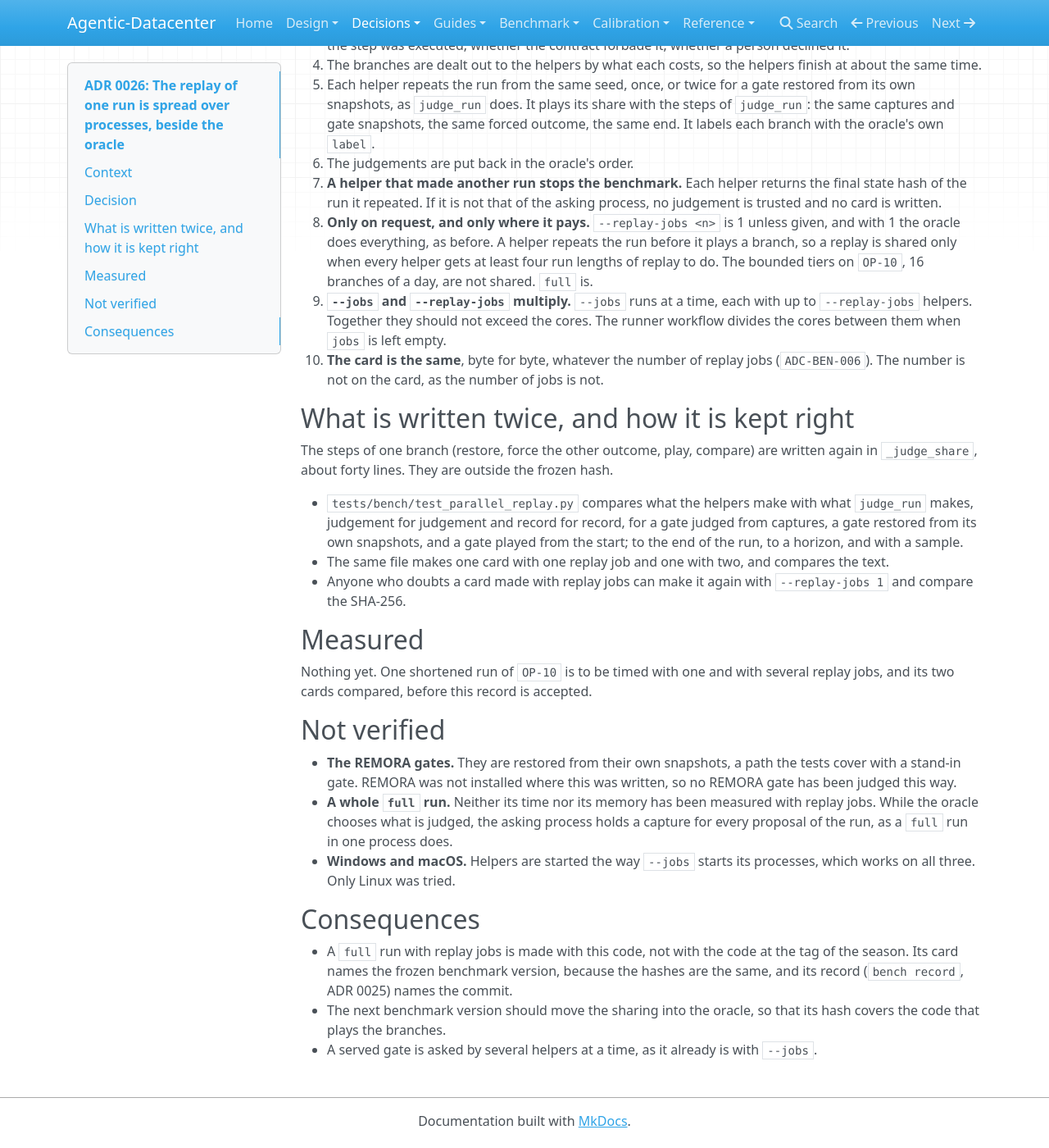
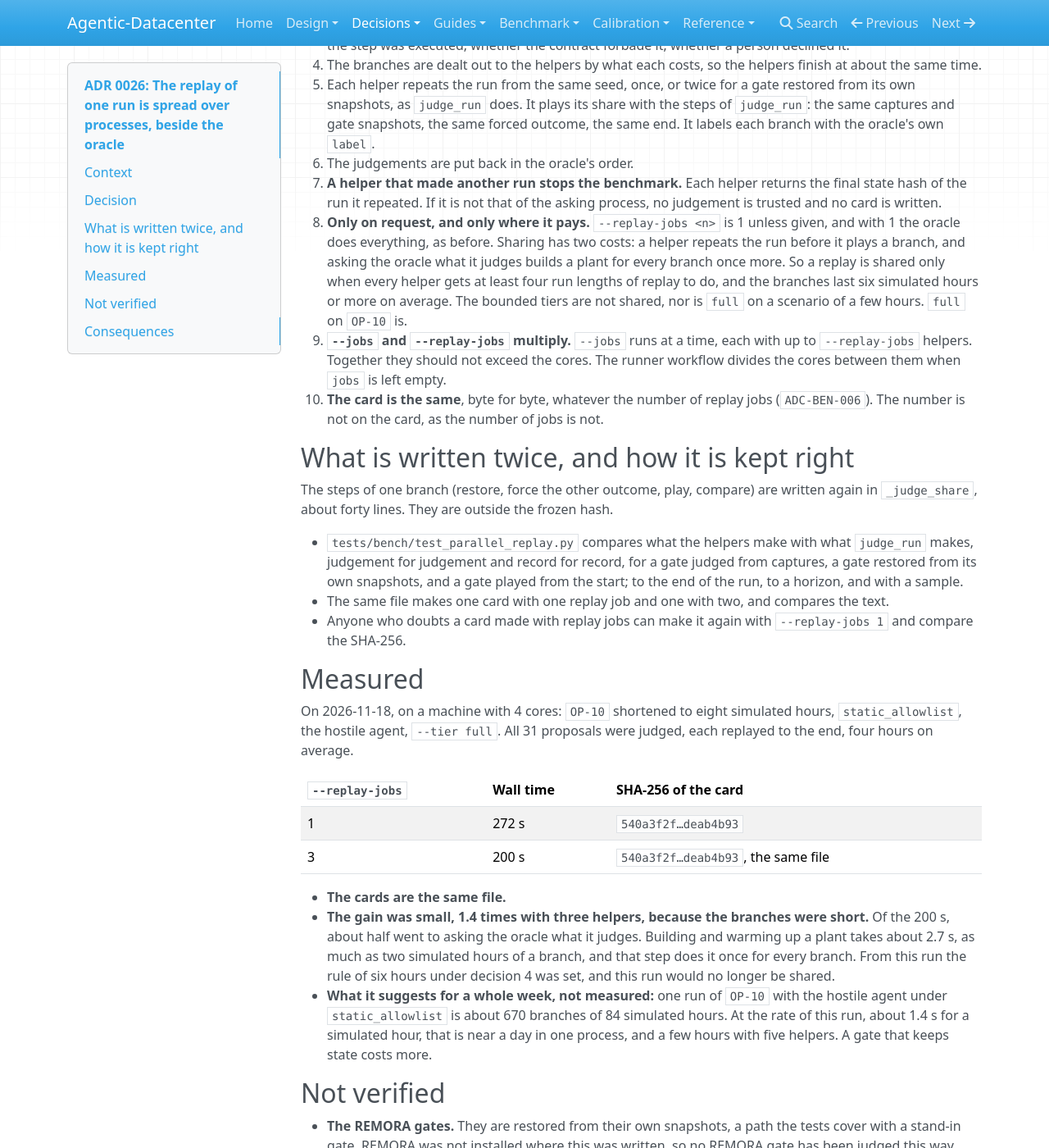
Before and after one commit to agentic-datacenter/agentic-datacenter, an MkDocs documentation site: the page built from docs/design/adr/0026-parallel-replay.md, in a window 1280 px wide and 1400 px high, scrolled down 859 px. Shown: the whole window at 82% size. Built offline with MkDocs 1.6.1, drawn with Linux system fonts in a browser that asks for light colours; nearby versions of some CDN libraries.

Commit message:
Share a replay only when its branches are long, and record the first timing
One shortened run of OP-10 gave the same card with one and with three
replay jobs, and gained little: asking the oracle what it judges builds a
plant for every branch once more. A replay is now shared only when its
branches last six simulated hours or more on average. ADR 0026 has the
figures.

```diff
--- a/docs/design/adr/0026-parallel-replay.md
+++ b/docs/design/adr/0026-parallel-replay.md
@@ -25,7 +25,7 @@ Season 1 is open, and its benchmark version is frozen. The version holds the has
    - Each helper repeats the run from the same seed, once, or twice for a gate restored from its own snapshots, as `judge_run` does. It plays its share with the steps of `judge_run`: the same captures and gate snapshots, the same forced outcome, the same end. It labels each branch with the oracle's own `label`.
    - The judgements are put back in the oracle's order.
 3. **A helper that made another run stops the benchmark.** Each helper returns the final state hash of the run it repeated. If it is not that of the asking process, no judgement is trusted and no card is written.
-4. **Only on request, and only where it pays.** `--replay-jobs <n>` is 1 unless given, and with 1 the oracle does everything, as before. A helper repeats the run before it plays a branch, so a replay is shared only when every helper gets at least four run lengths of replay to do. The bounded tiers on `OP-10`, 16 branches of a day, are not shared. `full` is.
+4. **Only on request, and only where it pays.** `--replay-jobs <n>` is 1 unless given, and with 1 the oracle does everything, as before. Sharing has two costs: a helper repeats the run before it plays a branch, and asking the oracle what it judges builds a plant for every branch once more. So a replay is shared only when every helper gets at least four run lengths of replay to do, and the branches last six simulated hours or more on average. The bounded tiers are not shared, nor is `full` on a scenario of a few hours. `full` on `OP-10` is.
 5. **`--jobs` and `--replay-jobs` multiply.** `--jobs` runs at a time, each with up to `--replay-jobs` helpers. Together they should not exceed the cores. The runner workflow divides the cores between them when `jobs` is left empty.
 6. **The card is the same**, byte for byte, whatever the number of replay jobs (`ADC-BEN-006`). The number is not on the card, as the number of jobs is not.
 
@@ -39,7 +39,16 @@ The steps of one branch (restore, force the other outcome, play, compare) are wr
 
 ## Measured
 
-Nothing yet. One shortened run of `OP-10` is to be timed with one and with several replay jobs, and its two cards compared, before this record is accepted.
+On 2026-11-18, on a machine with 4 cores: `OP-10` shortened to eight simulated hours, `static_allowlist`, the hostile agent, `--tier full`. All 31 proposals were judged, each replayed to the end, four hours on average.
+
+| `--replay-jobs` | Wall time | SHA-256 of the card |
+| --- | --- | --- |
+| 1 | 272 s | `540a3f2f…deab4b93` |
+| 3 | 200 s | `540a3f2f…deab4b93`, the same file |
+
+- **The cards are the same file.**
+- **The gain was small, 1.4 times with three helpers, because the branches were short.** Of the 200 s, about half went to asking the oracle what it judges. Building and warming up a plant takes about 2.7 s, as much as two simulated hours of a branch, and that step does it once for every branch. From this run the rule of six hours under decision 4 was set, and this run would no longer be shared.
+- **What it suggests for a whole week, not measured:** one run of `OP-10` with the hostile agent under `static_allowlist` is about 670 branches of 84 simulated hours. At the rate of this run, about 1.4 s for a simulated hour, that is near a day in one process, and a few hours with five helpers. A gate that keeps state costs more.
 
 ## Not verified
 
```
Also changed, not shown: docs/bench/TIERS.md (+3 -2 lines), 2 other files.
